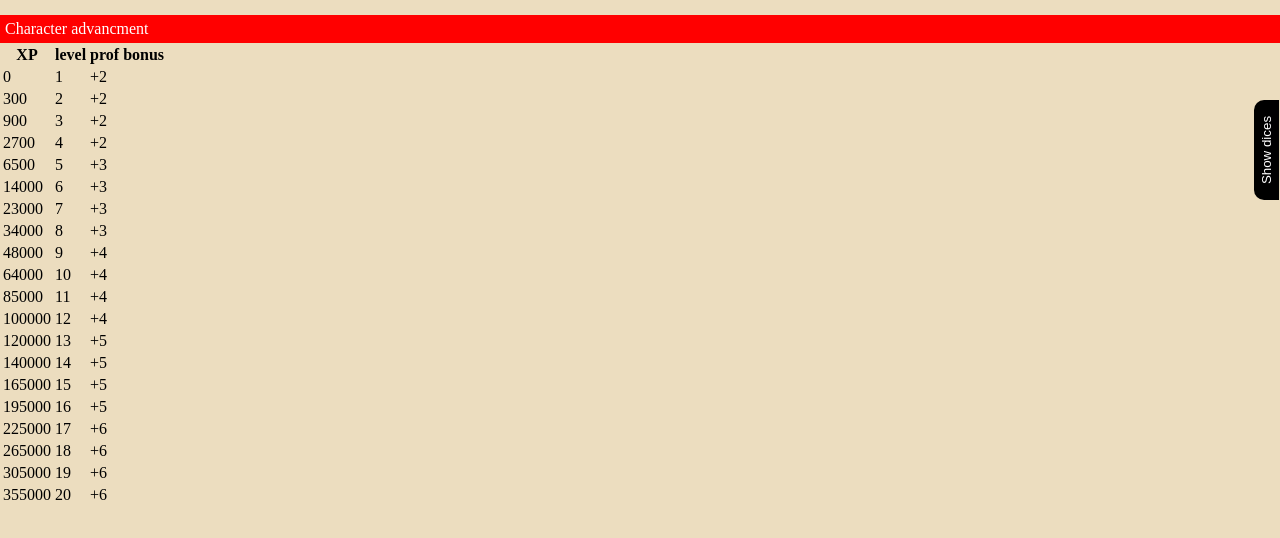
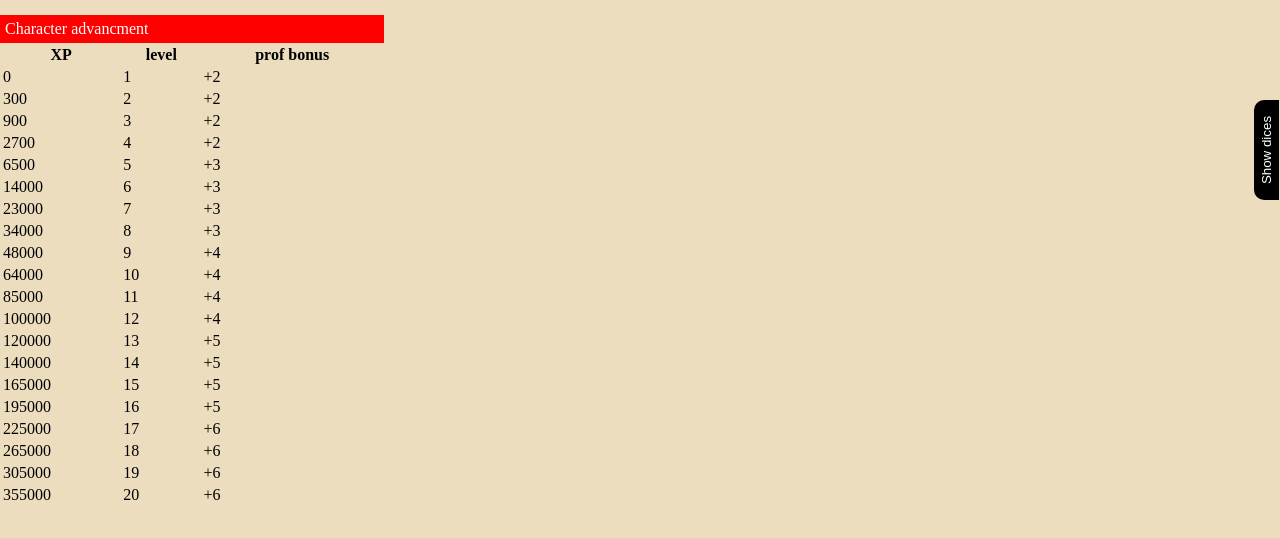
Before and after one commit to alphabravoab/dm-screen, a React (Vite) app: page / in a window 1280 px wide. Shown: the top 538 px of the page. Built offline with nearby package versions, Linux system fonts and the light colour scheme.

Commit message:
working on table

```diff
--- a/src/components/Rules/CharacterAdvancement.js
+++ b/src/components/Rules/CharacterAdvancement.js
@@ -1,11 +1,27 @@
 import React from 'react'
+import {withStyles} from 'react-jss'
 import Header from '../Header'
-const CharacterAdvancement = () => {
+
+const style = {
+    CharacterAdvancement: {
+        width: '30%',
+    },
+    table: {
+        width: '100%',
+    },
+    highlight: {
+        backgroundColor: 'orange',
+        margin: 0
+    }
+
+}
+const CharacterAdvancement = ({classes}) => {
     return (
-        <div>
+        <div className={classes.CharacterAdvancement}>
             <Header color="red"> Character advancment</Header>
-            <table>
-                <tr><th>XP</th><th>level</th><th>prof bonus</th></tr>
+            <table className={classes.table}>
+                <thead><tr><th>XP</th><th>level</th><th>prof bonus</th></tr></thead>
+                <tbody>
                     <tr><td>0</td><td>1</td><td>+2</td></tr>
                     <tr><td>300</td><td>2</td><td>+2</td></tr>
                     <tr><td>900</td><td>3</td><td>+2</td></tr>
@@ -26,10 +42,10 @@ const CharacterAdvancement = () => {
                     <tr><td>265000</td><td>18</td><td>+6</td></tr>
                     <tr><td>305000</td><td>19</td><td>+6</td></tr>
                     <tr><td>355000</td><td>20</td><td>+6</td></tr>
-
+                </tbody>
             </table>
         </div>
     )
 }
 
-export default CharacterAdvancement
+export default withStyles(style)(CharacterAdvancement)
```
Lines whose indentation alone changed are shown as unchanged.
